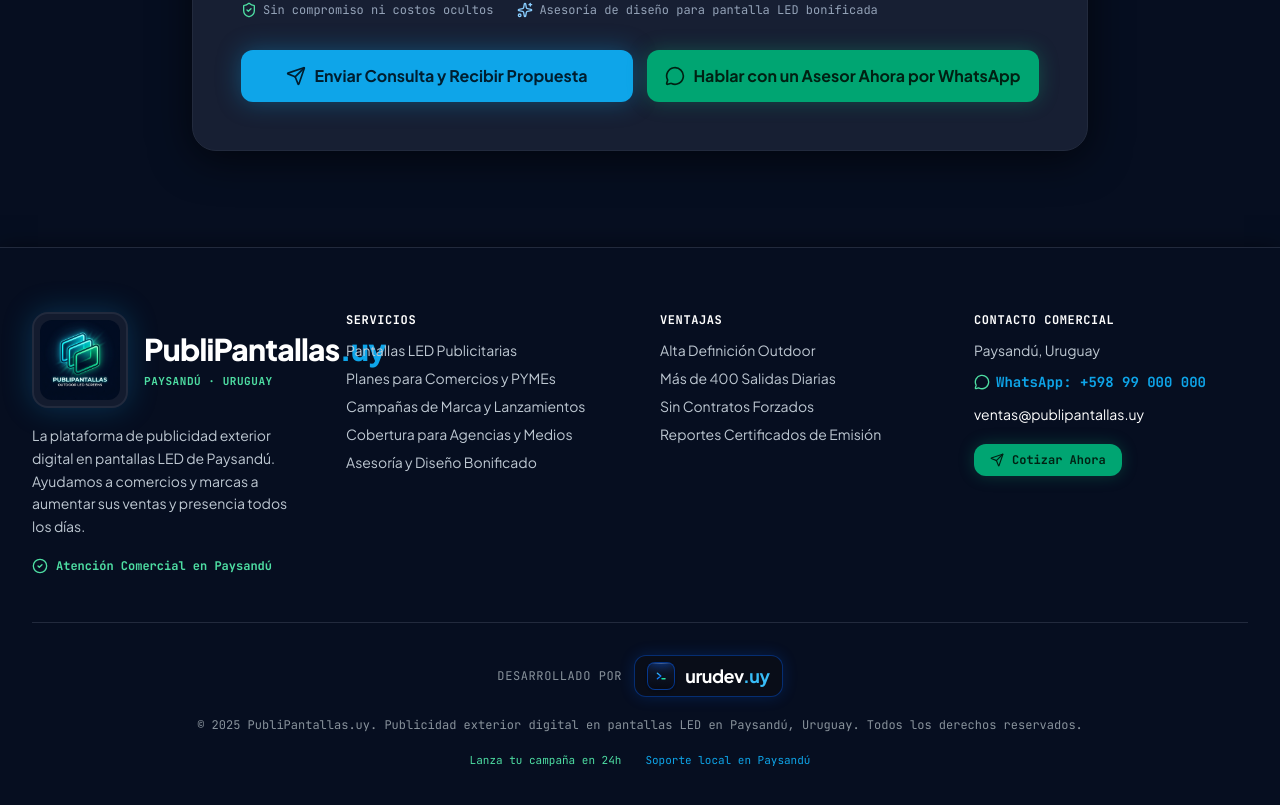
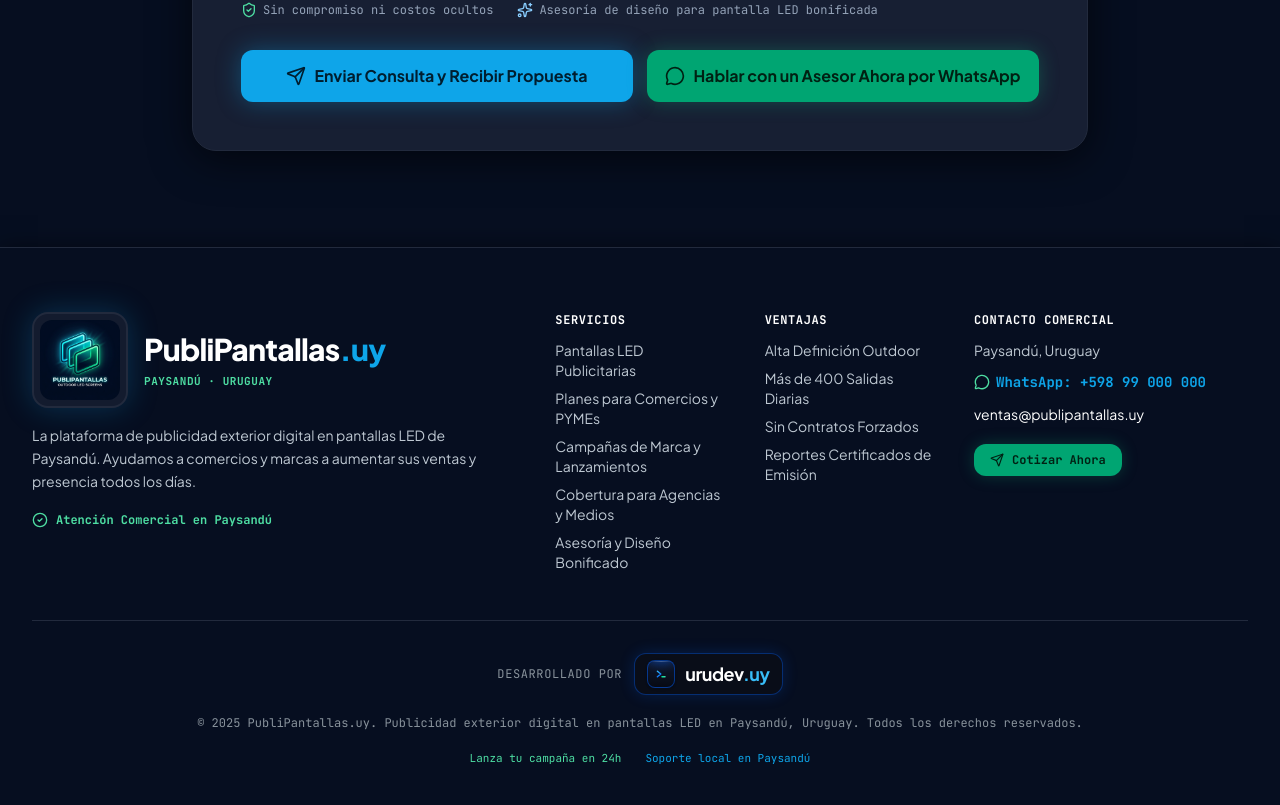
Before and after one commit to Simonmfo/publipantallas.uy, a React (Vite) app: page / in a window 1280 px wide. Shown: the part 3933-4738 px from the top of the page. Built offline with nearby package versions, Linux system fonts and the light colour scheme.

Commit message:
fix(footer): redistribuir columnas del grid para evitar solapamiento con servicios

```diff
--- a/src/components/Footer.tsx
+++ b/src/components/Footer.tsx
@@ -9,10 +9,10 @@ export const Footer: React.FC<FooterProps> = ({ onOpenQuote }) => {
   return (
     <footer className="w-full bg-[#060e20] text-[#bec8d2] pt-16 pb-12 border-t border-[#222a3d] shadow-[0_4px_24px_rgba(0,0,0,0.6)]">
       <div className="w-full px-4 sm:px-6 lg:px-8 max-w-7xl mx-auto">
-        <div className="grid grid-cols-1 md:grid-cols-2 lg:grid-cols-4 gap-10 mb-12">
+        <div className="grid grid-cols-1 md:grid-cols-2 lg:grid-cols-12 gap-8 lg:gap-10 mb-12">
           {/* Brand Info */}
-          <div className="space-y-4">
-            <div className="flex items-center gap-4">
+          <div className="lg:col-span-5 space-y-4">
+            <div className="flex flex-col sm:flex-row items-start sm:items-center gap-4">
               <div className="h-20 w-20 sm:h-24 sm:w-24 rounded-2xl bg-[#131b2e] border-2 border-[#222a3d] p-1.5 overflow-hidden shrink-0 shadow-[0_0_30px_rgba(14,165,233,0.25)] hover:border-[#0ea5e9]/70 transition-all">
                 <img src="/icon.jpg" alt="PubliPantallas.uy Logo" className="h-full w-full object-cover rounded-xl" />
               </div>
@@ -25,7 +25,7 @@ export const Footer: React.FC<FooterProps> = ({ onOpenQuote }) => {
                 </span>
               </div>
             </div>
-            <p className="text-sm text-[#bec8d2] leading-relaxed">
+            <p className="text-sm text-[#bec8d2] leading-relaxed max-w-md">
               La plataforma de publicidad exterior digital en pantallas LED de Paysandú. Ayudamos a comercios y marcas a aumentar sus ventas y presencia todos los días.
             </p>
             <div className="flex items-center gap-2 text-[#4edea3] font-mono-code text-xs font-bold pt-1">
@@ -35,7 +35,7 @@ export const Footer: React.FC<FooterProps> = ({ onOpenQuote }) => {
           </div>
 
           {/* Services & Channels */}
-          <div className="space-y-3">
+          <div className="lg:col-span-2 space-y-3">
             <span className="font-mono-code text-xs font-bold text-white uppercase tracking-wider block">
               Servicios
             </span>
@@ -69,7 +69,7 @@ export const Footer: React.FC<FooterProps> = ({ onOpenQuote }) => {
           </div>
 
           {/* Solutions */}
-          <div className="space-y-3">
+          <div className="lg:col-span-2 space-y-3">
             <span className="font-mono-code text-xs font-bold text-white uppercase tracking-wider block">
               Ventajas
             </span>
@@ -98,7 +98,7 @@ export const Footer: React.FC<FooterProps> = ({ onOpenQuote }) => {
           </div>
 
           {/* Contact */}
-          <div className="space-y-3">
+          <div className="lg:col-span-3 space-y-3">
             <span className="font-mono-code text-xs font-bold text-white uppercase tracking-wider block">
               Contacto Comercial
             </span>
```
